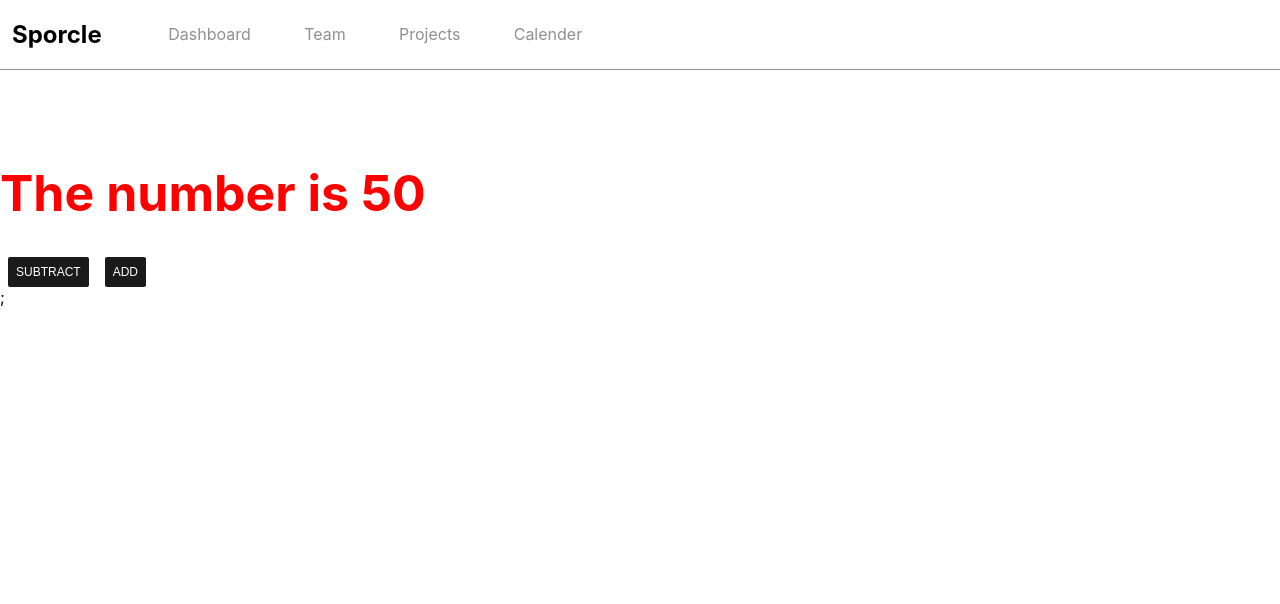
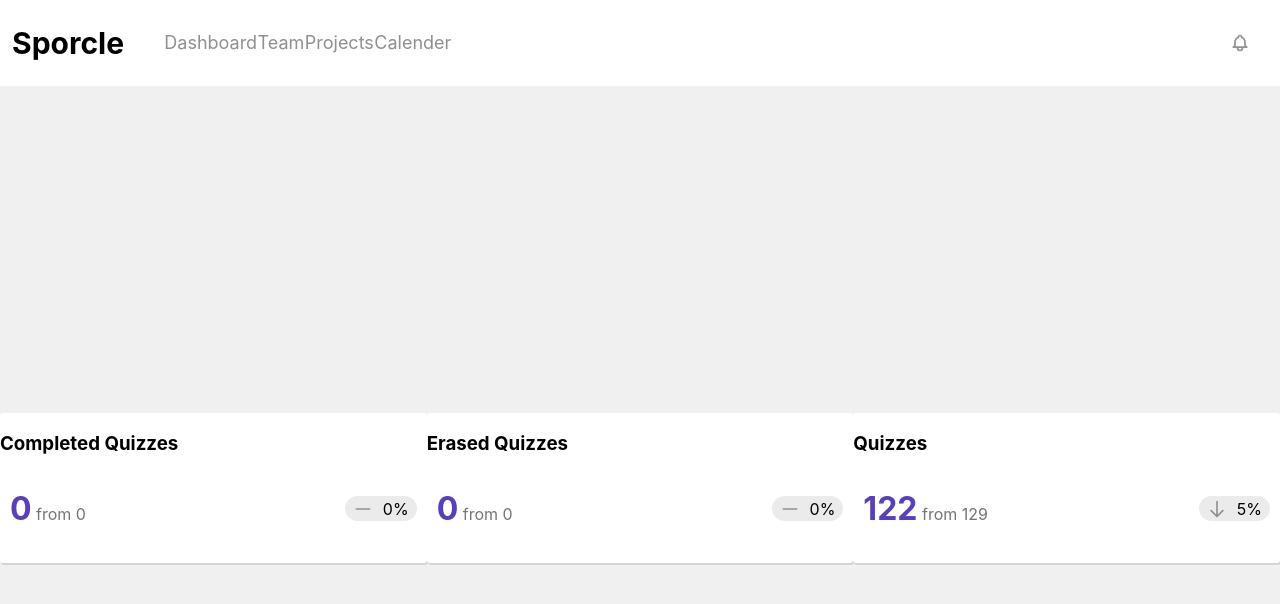
Before and after one commit to JackSchollmeyer/SporcleClone, a Next.js app in the folder sporcleclone/: page / in a window 1280 px wide. Shown: the top 604 px of the page. Built offline with nearby package versions, Linux system fonts and the light colour scheme.

Commit message:
progress made on navbar and tickets

```diff
--- a/sporcleclone/package.json
+++ b/sporcleclone/package.json
@@ -9,6 +9,7 @@
     "lint": "next lint"
   },
   "dependencies": {
+    "@heroicons/react": "^1.0.4",
     "next": "11.1.2",
     "react": "17.0.2",
     "react-dom": "17.0.2"
--- a/sporcleclone/src/components/commons/Layout.jsx
+++ b/sporcleclone/src/components/commons/Layout.jsx
@@ -1,10 +1,13 @@
 import React from "react";
+// import avatar from "./avatar.jpg";
 import s from "../../../styles/Layout.module.css";
+import { BellIcon } from "@heroicons/react/outline";
 
 export default function Layout({ children }) {
   return (
     <div>
       <nav className={s.navbar}>
+        <div className={s.directory}>
           <h2>Sporcle</h2>
           <ul>
             <li>
@@ -20,6 +23,11 @@ export default function Layout({ children }) {
               <a>Calender</a>
             </li>
           </ul>
+        </div>
+        <div className={s.navbarIcons}>
+          <BellIcon className={s.bell} />
+          {/* <img src={avatar} className={s.avatar} /> */}
+        </div>
       </nav>
       <main>{children}</main>
     </div>
--- a/sporcleclone/src/pages/_app.js
+++ b/sporcleclone/src/pages/_app.js
@@ -9,7 +9,7 @@ function MyApp({ Component, pageProps }) {
   }
   return (
     <Layout>
-      <Component {...pageProps} />;
+      <Component {...pageProps} />
     </Layout>
   );
 }
--- a/sporcleclone/src/pages/index.js
+++ b/sporcleclone/src/pages/index.js
@@ -1,38 +1,44 @@
 import { useState } from "react";
-import Button from "../components/commons/Button";
-import s from "../../styles/Home.module.css";
+import s from "../../styles/Tickets.module.css";
+import { ArrowDownIcon, MinusIcon } from "@heroicons/react/outline";
 
-export default function Home() {
-  const [number, setNumber] = useState(50);
-
-  const handleAdd = () => {
-    setNumber(number + 1);
-  };
-
-  const handleSubtract = () => {
-    if (number <= 0) {
-      setNumber(100);
-    } else {
-      setNumber(number - 1);
-    }
-  };
-
-  const isGreaterThanTen =
-    number > 10 ? { color: "red", fontSize: "50px" } : {};
-
+export default function Tickets() {
   return (
-    <div>
-      <div className={s.box}>
-        <div></div>
-        <div>
-          <div className={s.baby}></div>
+    <div className={s.grid}>
+      <div className={s.boxes}>
+        <h3>Completed Quizzes</h3>
+        <div className={s.data}>
+          <p>
+            <span>0</span> from 0
+          </p>
+          <div className={s.percentage}>
+            <MinusIcon className={s.minusIcon} />
+            <p>0%</p>
+          </div>
         </div>
       </div>
-      <div>
-        <h1 style={isGreaterThanTen}>The number is {number}</h1>
-        <div>
-          <Button text={"subtract"} action={handleSubtract} />
-          <Button text={"add"} action={handleAdd} />
+      <div className={s.boxes}>
+        <h3>Erased Quizzes</h3>
+        <div className={s.data}>
+          <p>
+            <span>0</span> from 0
+          </p>
+          <div className={s.percentage}>
+            <MinusIcon className={s.minusIcon} />
+            <p>0%</p>
+          </div>
+        </div>
+      </div>
+      <div className={s.boxes}>
+        <h3>Quizzes</h3>
+        <div className={s.data}>
+          <p>
+            <span>122</span> from 129
+          </p>
+          <div className={s.percentage}>
+            <ArrowDownIcon className={s.downArrow} />
+            <p>5%</p>
+          </div>
         </div>
       </div>
     </div>
--- a/sporcleclone/styles/Home.module.css
+++ /dev/null
@@ -1,5 +0,0 @@
-.box {
-  position: relative;
-  display: flex;
-  padding: 30px;
-}
--- a/sporcleclone/styles/Layout.module.css
+++ b/sporcleclone/styles/Layout.module.css
@@ -1,16 +1,44 @@
 .navbar {
   display: flex;
-  flex-direction: row;
   align-items: center;
+  justify-content: space-between;
   padding-left: 12px;
-  border-bottom: solid 1px rgb(144, 143, 145);
+  padding-right: 12px;
+  border-bottom: solid 2px rgb(241, 241, 241);
+}
+
+.directory {
+  display: flex;
+  justify-content: space-between;
+  align-items: center;
+  width: 35%;
+  font-size: 20px;
 }
 
 .navbar ul {
   display: flex;
-  flex-direction: row;
-  width: 40%;
   justify-content: space-around;
+  width: 100%;
   list-style: none;
   color: rgb(144, 143, 145);
+  font-size: 18px;
 }
+
+.navbarIcons {
+  display: flex;
+  align-items: center;
+  justify-content: space-between;
+  width: 3%;
+}
+
+.bell {
+  height: 20px;
+  width: 20px;
+  color: rgb(144, 143, 145);
+}
+
+.avatar {
+  width: 10px;
+  height: 10px;
+  border-radius: 100%;
+}
--- /dev/null
+++ b/sporcleclone/styles/Tickets.module.css
@@ -0,0 +1,59 @@
+.grid {
+  display: flex;
+  justify-content: space-around;
+  align-items: center;
+  width: 100%;
+  height: 100vh;
+  background-color: rgb(240, 240, 240);
+}
+
+.boxes {
+  width: 450px;
+  height: 150px;
+  border-radius: 3px;
+  background-color: white;
+  box-shadow: 1px 2px rgb(214, 213, 213);
+}
+
+.data {
+  display: flex;
+  align-items: center;
+  justify-content: space-between;
+  margin: 10px;
+}
+
+.data span {
+  color: rgb(90, 62, 192);
+  font-size: 32px;
+  font-weight: bold;
+}
+
+.data p {
+  color: rgb(117, 117, 117);
+}
+
+.percentage {
+  display: flex;
+  align-items: center;
+  column-gap: 10px;
+  background-color: rgb(235, 235, 235);
+  border-radius: 50px;
+  height: 25px;
+  padding: 0 8px 0 8px;
+}
+
+.percentage p {
+  color: black;
+}
+
+.downArrow {
+  height: 20px;
+  width: 20px;
+  color: rgb(144, 143, 145);
+}
+
+.minusIcon {
+  height: 20px;
+  width: 20px;
+  color: rgb(144, 143, 145);
+}
```
Also changed, not shown: 1 other file (tests, documents, lock files or other folders). Lines whose indentation alone changed are shown as unchanged.
